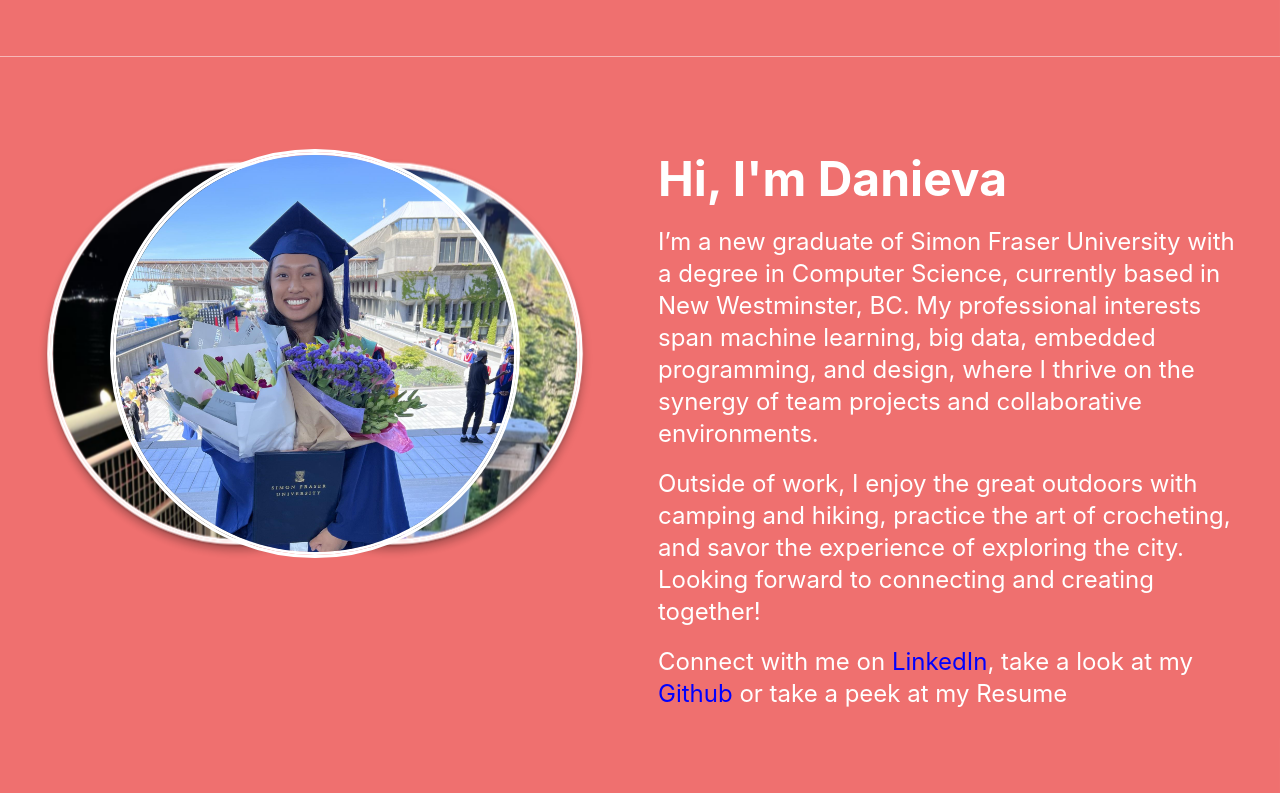
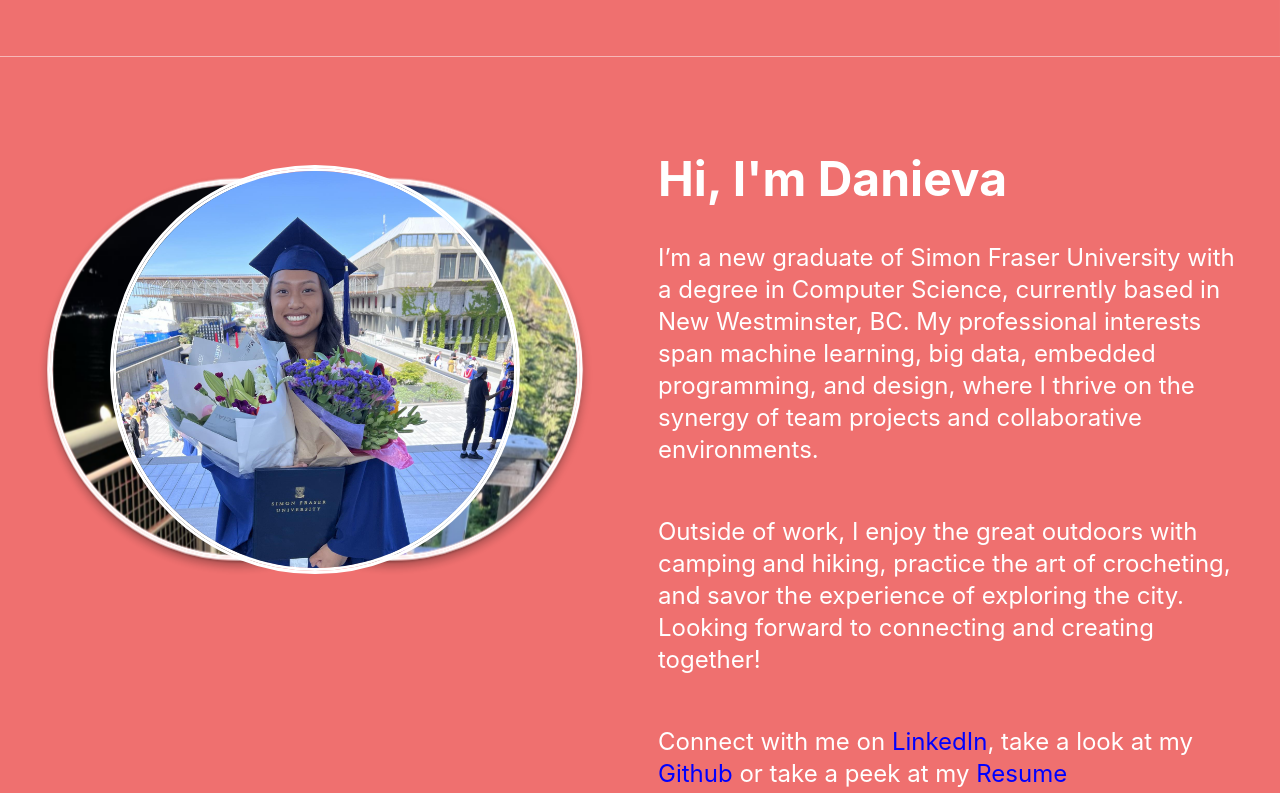
Before and after one commit to dparaiso/dparaiso.github.io, a plain HTML site: page index.html in a window 1280 px wide. Shown: the part 1356-2149 px from the top of the page. Drawn offline with Linux system fonts and the light colour scheme.

Commit message:
finished basic about page

```diff
--- a/css/style.css
+++ b/css/style.css
@@ -267,6 +267,19 @@ ul li:hover ul.dropdown {
     font-size: 2.5rem;
 }
 
+
+.section__paragraph {
+    margin: 1rem 0;
+    transform: translateY(20px);
+    opacity: 0;
+    transition: 1s ease;
+}
+
+.section__paragraph--visible {
+    transform: translateY(0);
+    opacity: 1;
+}
+
 #slider {
     position: center;
     left: 10%;
--- a/index.html
+++ b/index.html
@@ -2,7 +2,7 @@
 <html lang="en">
 
 <head>
-    <meta charset="UTF-8">
+    <meta charset="UTF-8"/>
     <meta name="viewport" content="width=device-width, initial-scale=1.0">
     <title>Danieva Personal Website</title>
     <link rel="stylesheet" href="css/style.css">
@@ -20,11 +20,11 @@
                 <li><a href="#about-section">About Me</a></li>
                 <li><a href="https://github.com/dparaiso/">Github</a></li>
                 <li><a href="https://linkedin.com/in/danievaparaiso01">LinkedIn</a></li>
-                <li><a href="#">Resume</a>
-                    <ul class="dropdown">
+                <li><a href="#">Projects</a>
+                    <!-- <ul class="dropdown">
                         <li><a href=#>Data Science</a></li>
                         <li><a href=#>Software Dev</a></li>
-                    </ul>
+                    </ul> -->
                 <!-- <div class="dropdown">Resume
                 <div class="dropdown-options">
                     <a href="#">Software Dev</a>
@@ -39,10 +39,12 @@
             <svg xmlns="http://www.w3.org/2000/svg" viewBox="0 0 1440 320"><path fill="#eb4d4b" fill-opacity="0.8" d="M0,128L80,128C160,128,320,128,480,160C640,192,800,256,960,256C1120,256,1280,192,1360,160L1440,128L1440,320L1360,320C1280,320,1120,320,960,320C800,320,640,320,480,320C320,320,160,320,80,320L0,320Z"></path></svg>
         </div>
         <div class="curved-div" id="about-section" >
+            <div class="section">
             <div class="wrap">
 
             <div class="side left-div">
                 <!-- carousel -->
+                <div class="section__paragraph">
                 <div id="slider" >
                     <input type="radio" name="slider" id="s1"  />
                     <input type="radio" name="slider" id="s2" checked/>
@@ -57,20 +59,23 @@
                     <img src="assets/cropped_outdoor.jpeg" alt />
                     </label>
                 </div>
+                </div>
             </div>
             <div class="side right-div">
-                <h1>Hi, I'm Danieva</h1>
+                <h1 class="section__paragraph">Hi, I'm Danieva</h1>
                 <br />
-                <p>I’m a new graduate of Simon Fraser University with a degree in Computer Science,
+                <p class="section__paragraph">I’m a new graduate of Simon Fraser University with a degree in Computer Science,
                     currently based in New Westminster, BC. My professional interests span
                      machine learning, big data, embedded programming, and design, where I thrive on the synergy of team projects and collaborative environments. </p>
                 <br />
-                <p>Outside of work, I enjoy the great outdoors with camping and hiking, practice the art of crocheting,
+                <p class="section__paragraph">Outside of work, I enjoy the great outdoors with camping and hiking, practice the art of crocheting,
                      and savor the experience of exploring the city. Looking forward to connecting and creating together!</p>
                 <br />
-                <p>Connect with me on <a href="https://linkedin.com/in/danievaparaiso01">LinkedIn</a>, take a look at my <a href="https://github.com/dparaiso/">Github</a> or take a peek at my Resume</p>
+                <p class="section__paragraph">Connect with me on <a href="https://linkedin.com/in/danievaparaiso01">LinkedIn</a>, take a look at my <a href="https://github.com/dparaiso/">Github</a> or take a peek at my <a href="#">Resume</a></p>
             </div>
         </div>
+    </div>
+
 
         </div>
         <div id="curved-div">
@@ -82,6 +87,7 @@
     </div>
     <script type="text/javascript" src="js/particles.js"></script>
     <script type="text/javascript" src="js/app.js"></script>
+    <script src="js/scroll.js"></script>
 
 </body>
 </html>
--- /dev/null
+++ b/js/scroll.js
@@ -0,0 +1,17 @@
+const paragraphs = document.querySelectorAll(".section__paragraph");
+
+document.addEventListener("scroll", function () {
+    paragraphs.forEach((paragraph) => {
+        if (isInView(paragraph)) {
+            paragraph.classList.add("section__paragraph--visible")
+        }
+    }) ;
+});
+
+function isInView(element) {
+    const rect = element.getBoundingClientRect();
+    return (
+        rect.bottom > 0 &&
+        rect.top < (window.innerHeight - 150 || document.documentElement.clientHeight - 150)
+    );
+}
```
